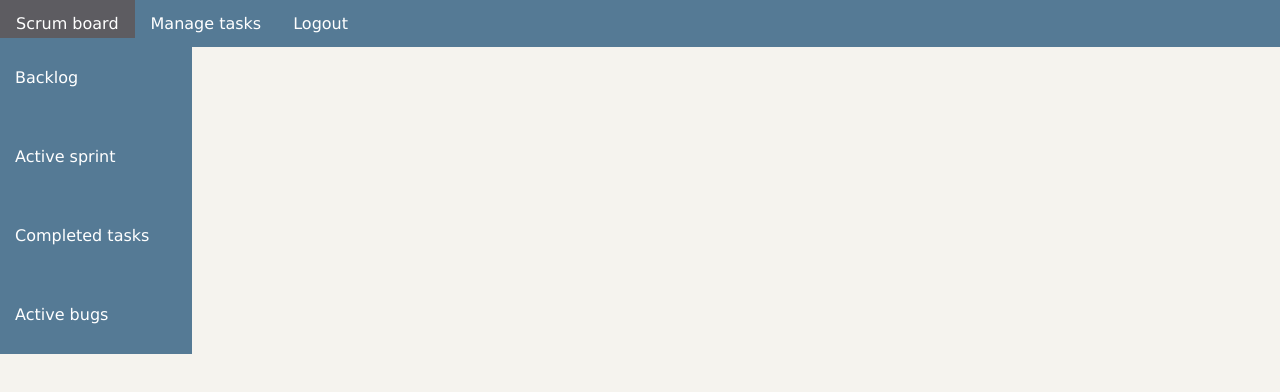
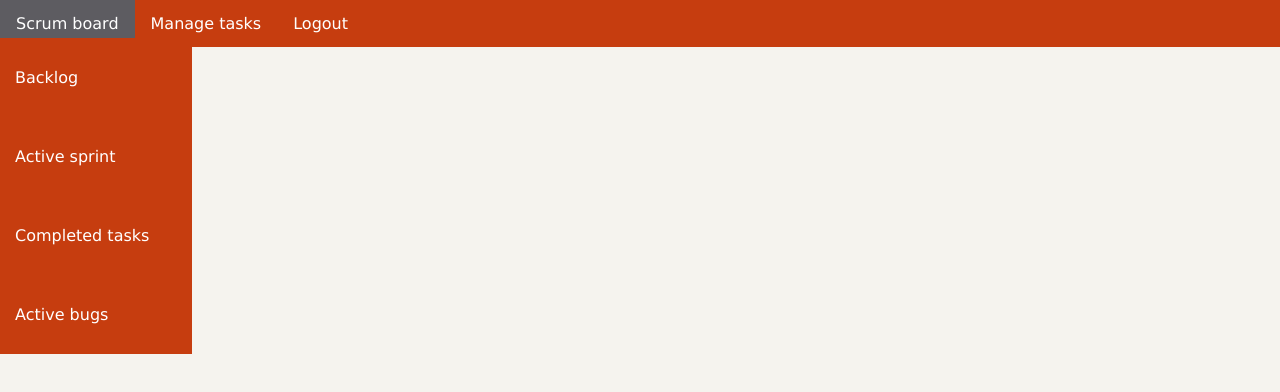
Before and after one commit to VINikolov/Scrum-Management-Tool, a React (Create React App) app in the folder react/: page /ScrumBoard in a window 1280 px wide. Shown: the top 392 px of the page. Built offline with nearby package versions, Linux system fonts and the light colour scheme.

Commit message:
Style change.

```diff
--- a/react/src/components/App/LoginForm/LoginForm.css
+++ b/react/src/components/App/LoginForm/LoginForm.css
@@ -2,7 +2,7 @@
     display: block;
     width: 48%;
     float: left;
-    background-color: #557a95;
+    background-color: #C63D0F;
     border-radius: 20px;
     color: white;
 }
--- a/react/src/components/NavigationBar/NavigationBar.css
+++ b/react/src/components/NavigationBar/NavigationBar.css
@@ -3,6 +3,6 @@
     margin: 0;
     padding: 0;
     overflow: hidden;
-    background-color: #557a95;
+    background-color: #C63D0F;
     width: 100%;
 }
--- a/react/src/components/SideMenu/SideMenu.css
+++ b/react/src/components/SideMenu/SideMenu.css
@@ -2,7 +2,7 @@
     position: fixed;
     width: 15%;
     left: 0;
-    background: #557a95;
+    background: #C63D0F;
     top: 4.8%;
 }
 
--- a/react/src/components/SideMenu/SideMenuListItem.css
+++ b/react/src/components/SideMenu/SideMenuListItem.css
@@ -1,6 +1,6 @@
 .side-menu-list-item {
       display: block;
-      background: #557a95;
+      background: #C63D0F;
       color: #fff;
       text-decoration: none;
       -webkit-transition: 0.2s linear;
@@ -12,7 +12,7 @@
 
 .side-menu-list-item a {
     display: block;
-    background: #557a95;
+    background: #C63D0F;
     padding: 30px 15px;
     color: #fff;
     text-decoration: none;
```
